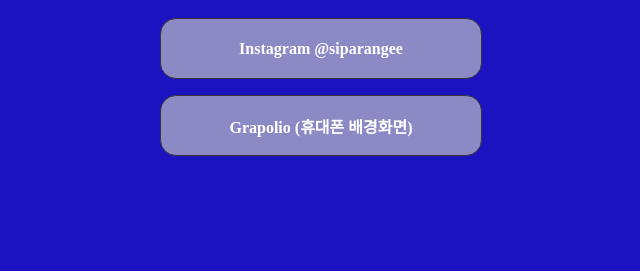
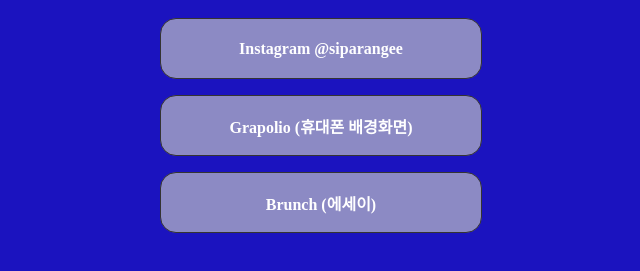
Before and after one commit to siparangee/mypage, a plain HTML site: page index.html in a window 1280 px wide. Shown: the part 271-542 px from the top of the page, without its empty margins (319-959 px from the left). Drawn offline with Linux system fonts and the light colour scheme; a web font is replaced by a local one.

Commit message:
Update index.html

```diff
--- a/index.html
+++ b/index.html
@@ -78,6 +78,7 @@
         <p class="sub">📧 문의: siparangee@gmail.com 📧</p>
         <a target="_blank" href="https://www.instagram.com/siparangee/">Instagram @siparangee</a>
         <a target="_blank" href="https://m-grafolio.naver.com/creator/659414">Grapolio (휴대폰 배경화면)</a>
+        <a target="_blank" href="https://brunch.co.kr/@05e414cd706a417">Brunch (에세이)</a>
     </div>
 </body>
 </html>
```
